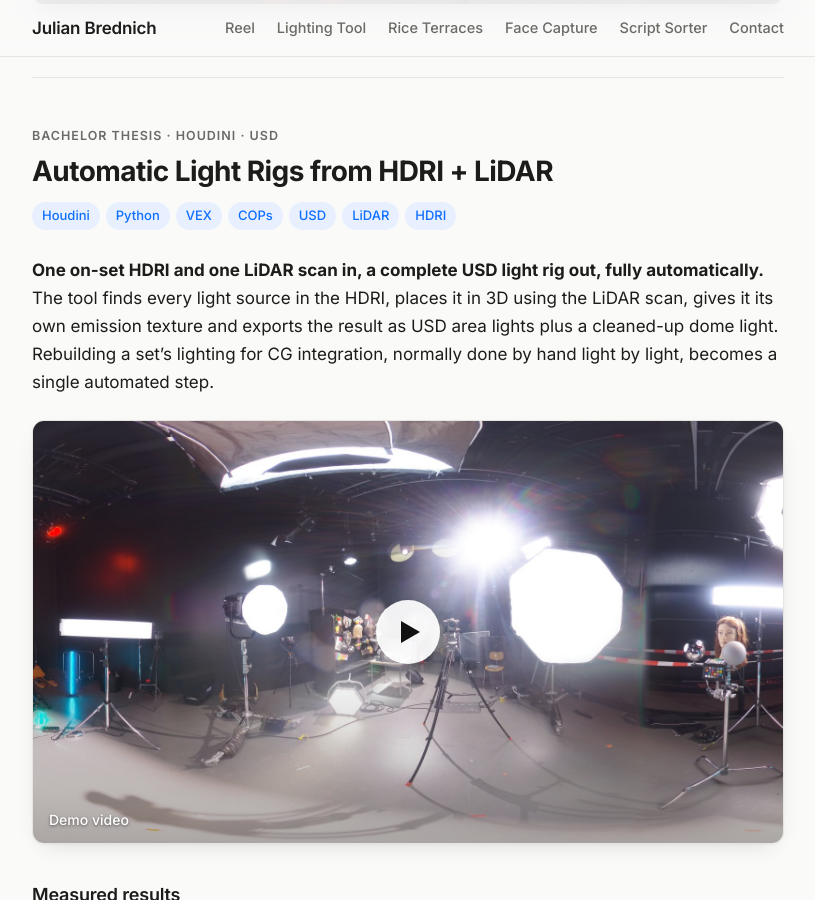
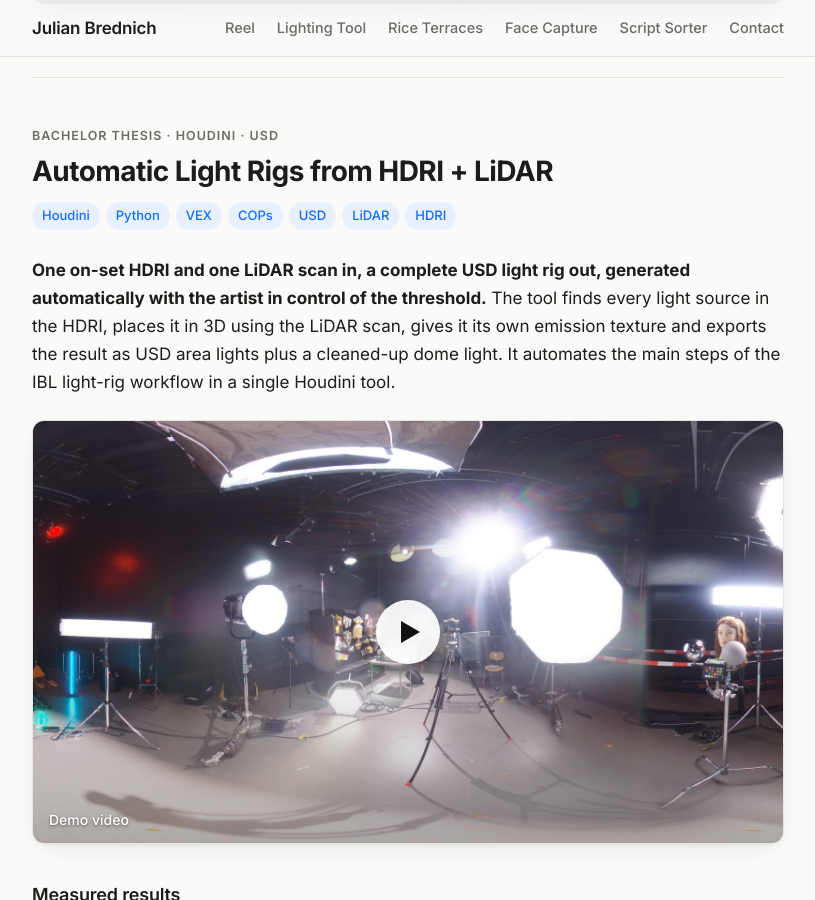
Before and after one commit to JulianBrednich/Portfolio, a Jekyll site: the page built from index.md, in a window 1280 px wide and 900 px high, scrolled down 836 px. Shown: the whole window, without its empty margins (232-1047 px from the left). Built offline with Jekyll 4.4.1, drawn with Linux system fonts in a browser that asks for light colours.

Commit message:
Lighting tool: align intro wording with thesis results
Co-Authored-By: Claude Opus 5.5 <noreply@anthropic.com>
Claude-Session: https://claude.ai/code/session_016pAfbVmRLDZWSatP27XAj8

```diff
--- a/index.md
+++ b/index.md
@@ -41,7 +41,7 @@ title: Julian Brednich – VFX Portfolio
   <li>Houdini</li><li>Python</li><li>VEX</li><li>COPs</li><li>USD</li><li>LiDAR</li><li>HDRI</li>
 </ul>
 
-**One on-set HDRI and one LiDAR scan in, a complete USD light rig out, fully automatically.** The tool finds every light source in the HDRI, places it in 3D using the LiDAR scan, gives it its own emission texture and exports the result as USD area lights plus a cleaned-up dome light. Rebuilding a set's lighting for CG integration, normally done by hand light by light, becomes a single automated step.
+**One on-set HDRI and one LiDAR scan in, a complete USD light rig out, generated automatically with the artist in control of the threshold.** The tool finds every light source in the HDRI, places it in 3D using the LiDAR scan, gives it its own emission texture and exports the result as USD area lights plus a cleaned-up dome light. It automates the main steps of the IBL light-rig workflow in a single Houdini tool.
 
 <a class="media video" href="https://vimeo.com/1144911549?share=copy&fl=sv&fe=ci" target="_blank" rel="noopener">
   <img src="assets/img/tool-thumb.jpg" alt="HDRI of a studio test setup with 20 lights, one of the evaluation scenes">
```
